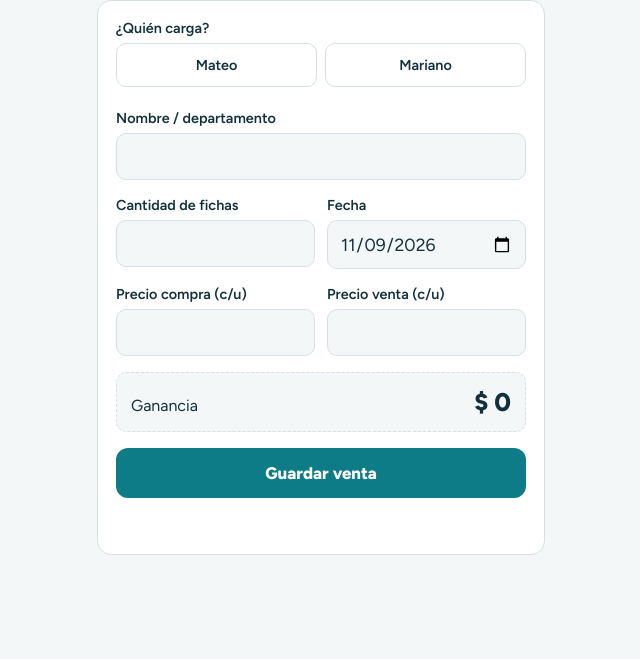
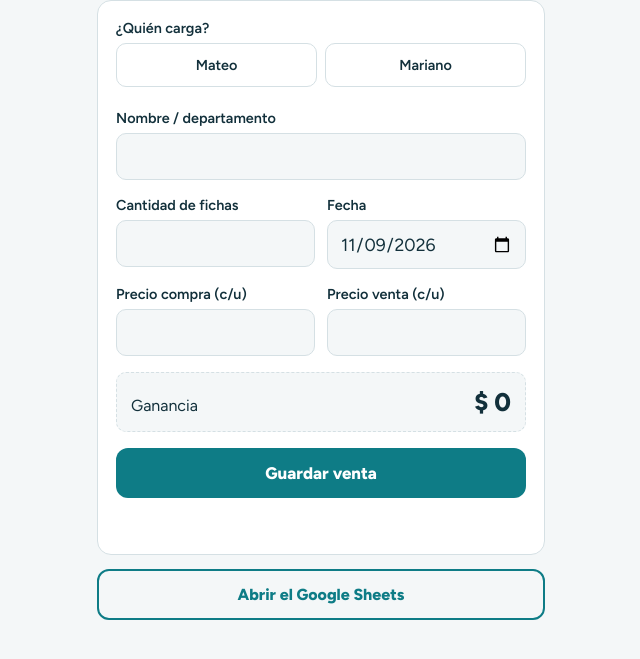
Before and after one commit to mateomichkin/Fichas-LavaYa, a plain HTML site: page index.html in a window 1280 px wide. Shown: the part 75-734 px from the top of the page, without its empty margins (319-959 px from the left). Drawn offline with Linux system fonts and the light colour scheme; no server answers.

Commit message:
Agrego botón google sheets

```diff
--- a/index.html
+++ b/index.html
@@ -31,6 +31,8 @@ input:focus-visible,button:focus-visible{outline:3px solid var(--accent);outline
 .profit b.neg{color:var(--err)}
 button{font:inherit;font-weight:800;font-size:1.05rem;padding:15px;border:0;border-radius:12px;background:var(--accent);color:var(--accent-ink);cursor:pointer}
 button:disabled{opacity:.6}
+.sheet{display:block;margin-top:14px;text-align:center;padding:14px;border:2px solid var(--accent);border-radius:12px;color:var(--accent);font-weight:800;text-decoration:none}
+.sheet[hidden]{display:none}
 #msg{min-height:1.4em;font-weight:600;text-align:center}
 #msg.ok{color:var(--ok)}#msg.err{color:var(--err)}
 </style>
@@ -58,10 +60,14 @@ button:disabled{opacity:.6}
   <button id="btn" type="submit">Guardar venta</button>
   <div id="msg" role="status" aria-live="polite"></div>
 </form>
+<a id="sheetLink" class="sheet" href="#" target="_blank" rel="noopener" hidden>Abrir el Google Sheets</a>
 </main>
 <script>
 // Pegá acá la URL de la aplicación web de Apps Script (termina en /exec)
 const API = "https://script.google.com/macros/s/AKfycbzKcqGy5MQpF_m1vpbqHgGpmUK-S8cD-9k1OhvUokTHLe-zPY8LXerikB135CIyWpmcSA/exec";
+// Pegá acá la dirección del Google Sheet (la de la barra del navegador cuando lo abrís)
+const SHEET_URL = "https://docs.google.com/spreadsheets/d/18Q6wyZ37S8xd4O24x14DCJ_WGi8ebrY2hRGlW6VRJDQ/edit?gid=1559333675#gid=1559333675";
+if (!SHEET_URL.startsWith("PEGAR")) { const a = document.getElementById("sheetLink"); a.href = SHEET_URL; a.hidden = false; }
 
 const $ = id => document.getElementById(id);
 const store = {
```
